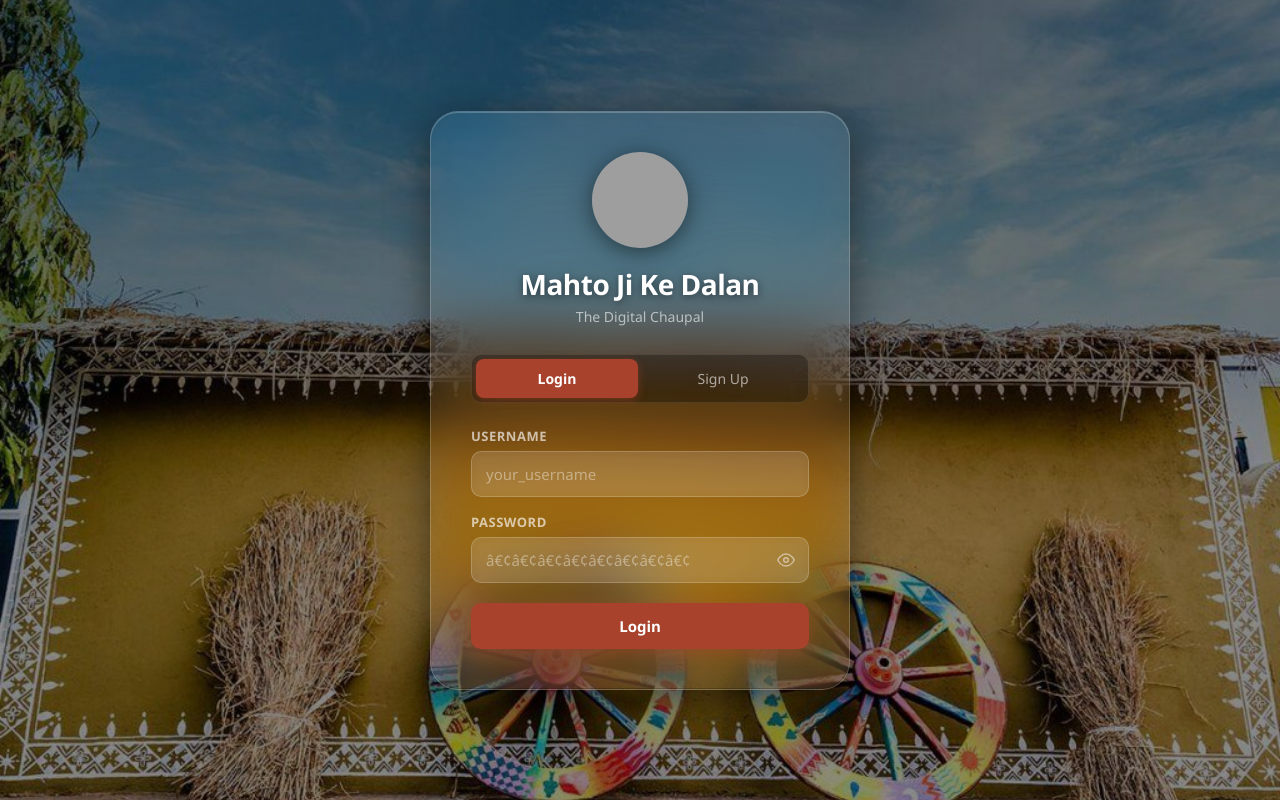
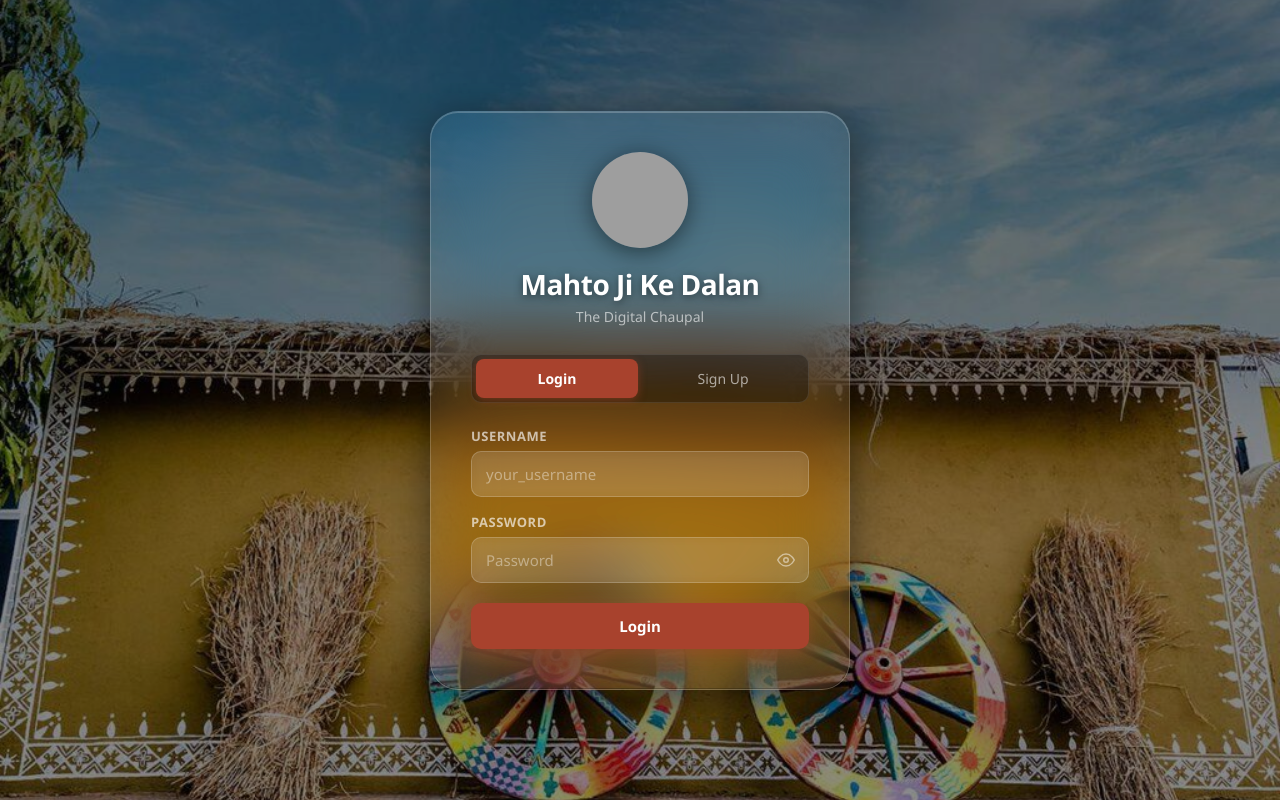
Before and after one commit to kumarafkbot/Project1, a website: page public/index.html in a window 1280 px wide. Drawn offline with nearby package versions, Linux system fonts and the light colour scheme; no server answers; grey boxes are pictures that could not be loaded.

Commit message:
fix password placeholder encoding

```diff
--- a/public/index.html
+++ b/public/index.html
@@ -225,7 +225,7 @@ input, button { font-family: inherit; }
       <div style="display:flex;flex-direction:column;gap:6px">
         <label class="glass-label">Password</label>
         <div style="position:relative">
-          <input id="li-p" type="password" placeholder="â€¢â€¢â€¢â€¢â€¢â€¢â€¢â€¢" autocomplete="current-password" required class="glass-input" style="padding-right:44px" />
+          <input id="li-p" type="password" placeholder="Password" autocomplete="current-password" required class="glass-input" style="padding-right:44px" />
           <button type="button" onclick="togglePwd('li-p',this)" style="position:absolute;right:12px;top:50%;transform:translateY(-50%);background:none;border:none;cursor:pointer;color:rgba(255,255,255,0.5);padding:2px;display:flex;align-items:center" tabindex="-1">
             <svg width="18" height="18" viewBox="0 0 24 24" fill="none" stroke="currentColor" stroke-width="2" stroke-linecap="round" stroke-linejoin="round"><path d="M1 12s4-8 11-8 11 8 11 8-4 8-11 8-11-8-11-8z"/><circle cx="12" cy="12" r="3"/></svg>
           </button>
```
